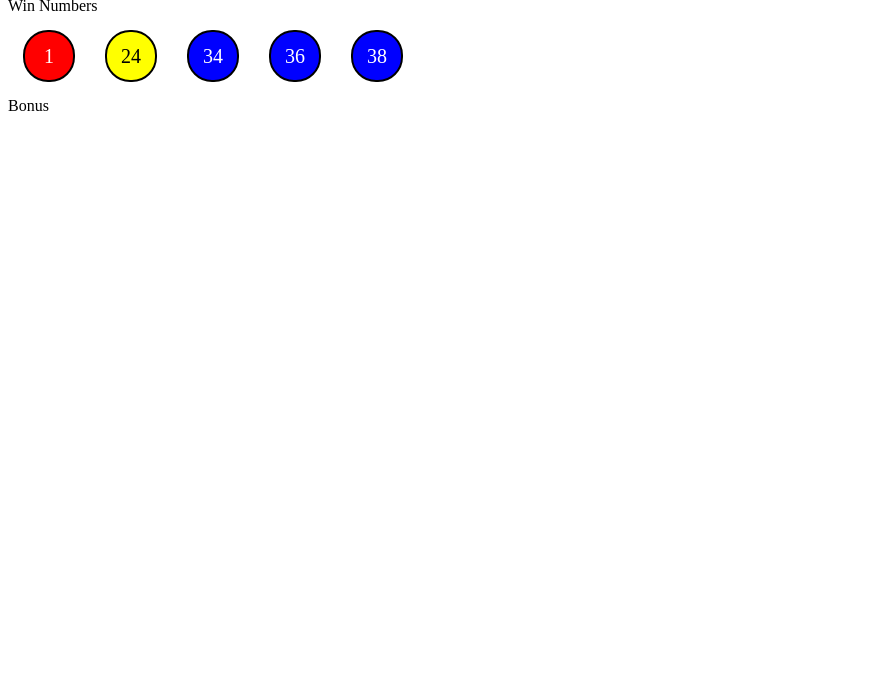
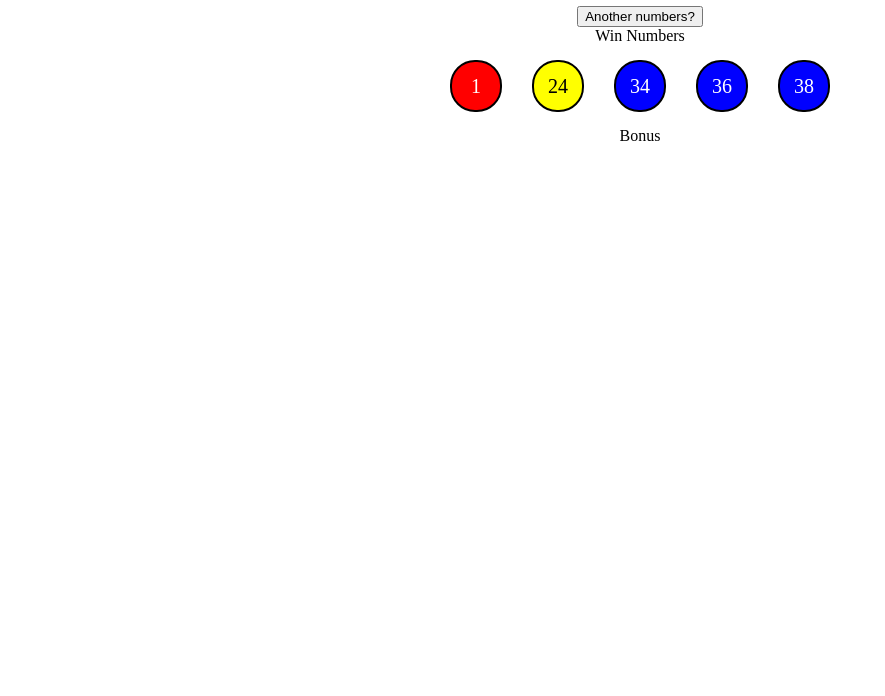
Before and after one commit to songdoing/ES2020, a plain HTML site: page lotto/index.html in a window 1280 px wide. Shown: the part 104-800 px from the top of the page, without its empty margins (0-885 px from the left). Drawn offline with Linux system fonts and the light colour scheme.

```diff
--- a/lotto/index.html
+++ b/lotto/index.html
@@ -6,6 +6,13 @@
     <meta name="viewport" content="width=device-width, initial-scale=1.0">
     <title>lotto generator</title>
     <style>
+        body {
+            max-width: 500px;
+            margin: auto;
+            padding: 30px;
+            text-align: center;
+        }
+
         .ball {
             display: inline-block;
             border: 2px solid black;
```
